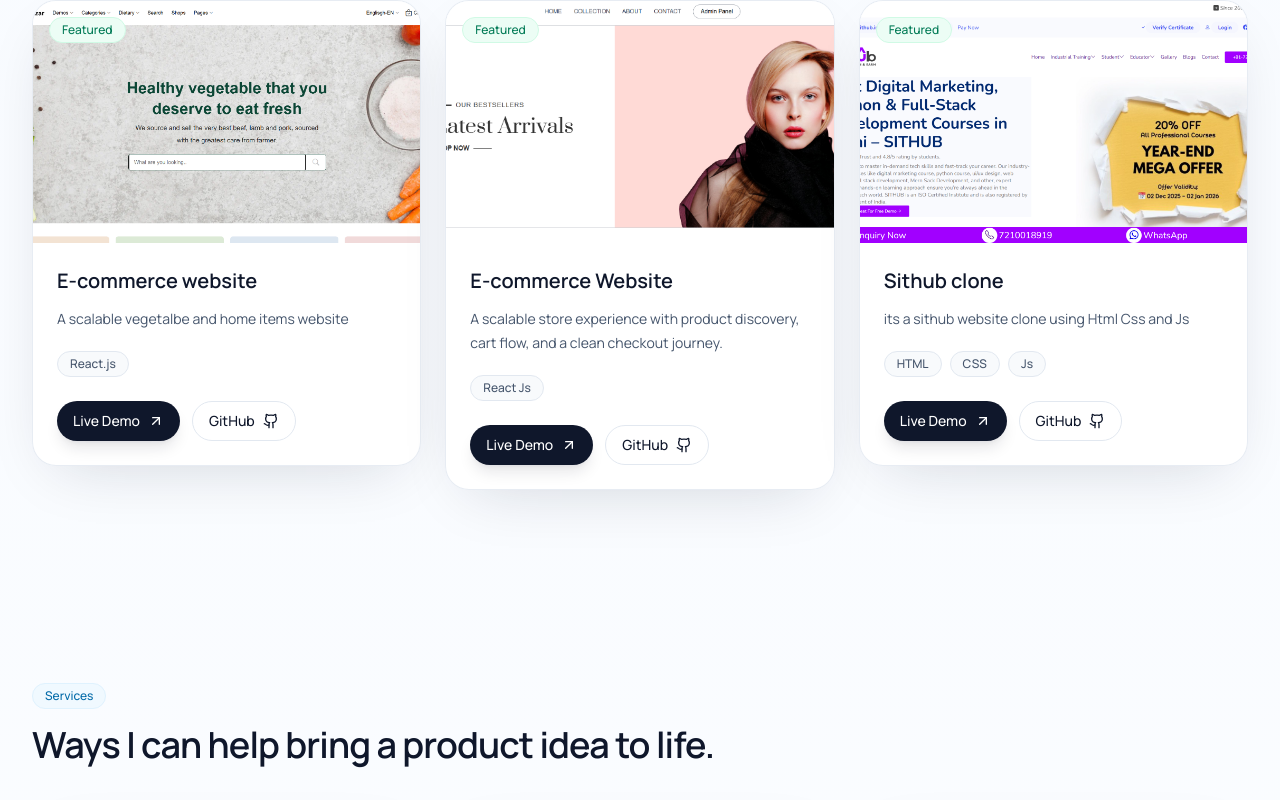
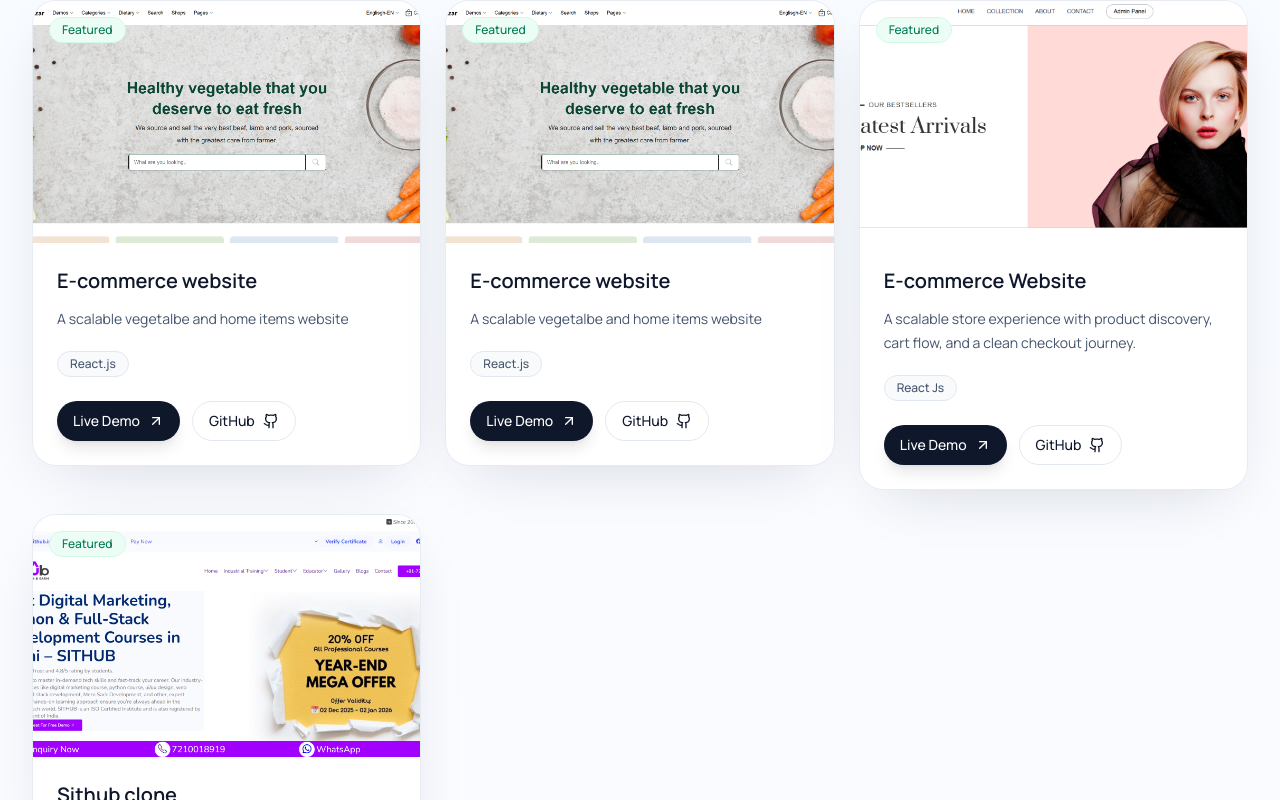
Before and after one commit to RakeshDev2003/rakesh-dev-portfolio, a Next.js app: page / in a window 1280 px wide. Shown: the part 3054-3854 px from the top of the page. Built offline with nearby package versions, Linux system fonts and the light colour scheme.

Commit message:
Add E-commerce website project details
Added a new project entry for an E-commerce website with relevant details.

```diff
--- a/src/data/portfolio.js
+++ b/src/data/portfolio.js
@@ -143,6 +143,16 @@ export const portfolioData = {
     description:
       "Each card can be updated from this one data file, including live links, tech stack, and image paths.",
     items: [
+      {
+        title: "E-commerce website ",
+        description:
+          "A scalable vegetalbe and home items website ",
+        tech: ["React.js"],
+        image: "/images/Screenshot 2026-04-27 221141.png",
+        live: "https://grabit-mern-stack.vercel.app/",
+        github: "https://github.com/RakeshDev2003/BoroBazar-by-Rakesh",
+        featured: true,
+      },
       {
         title: "E-commerce website ",
         description:
```
